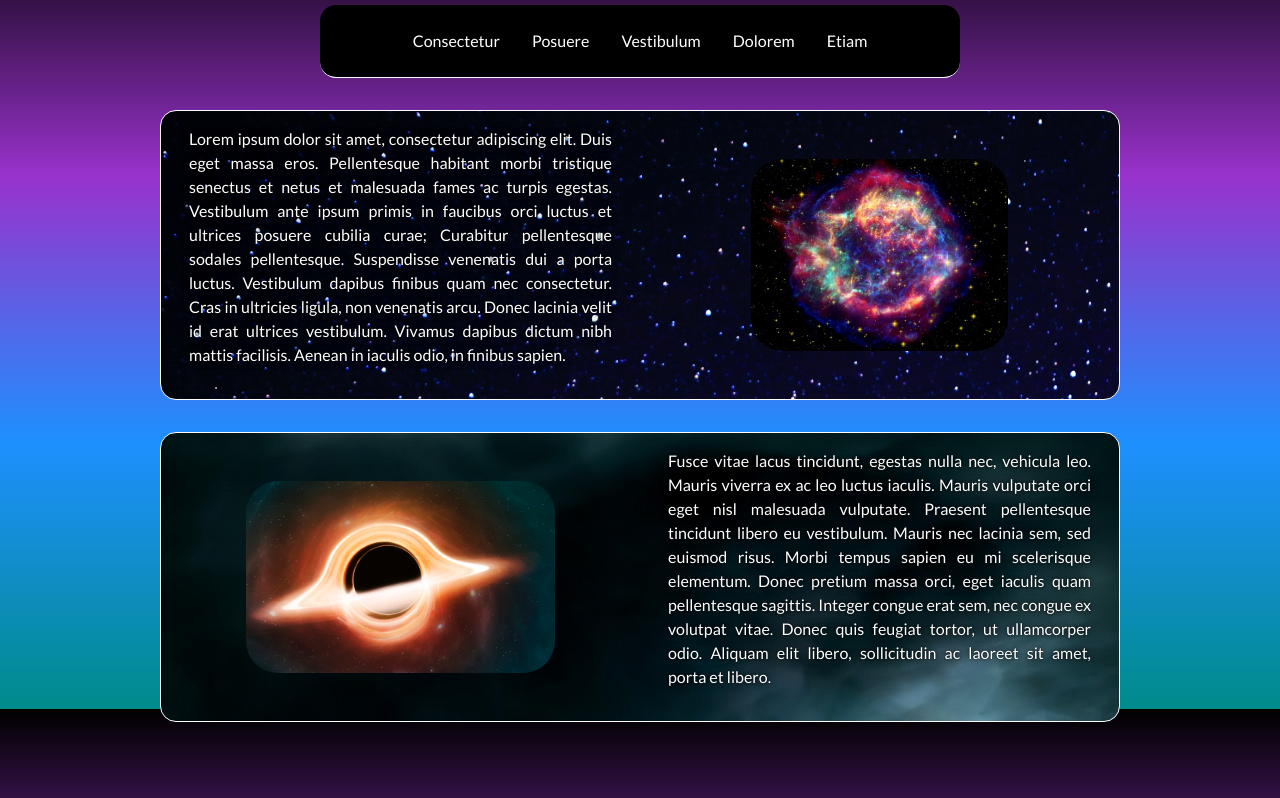
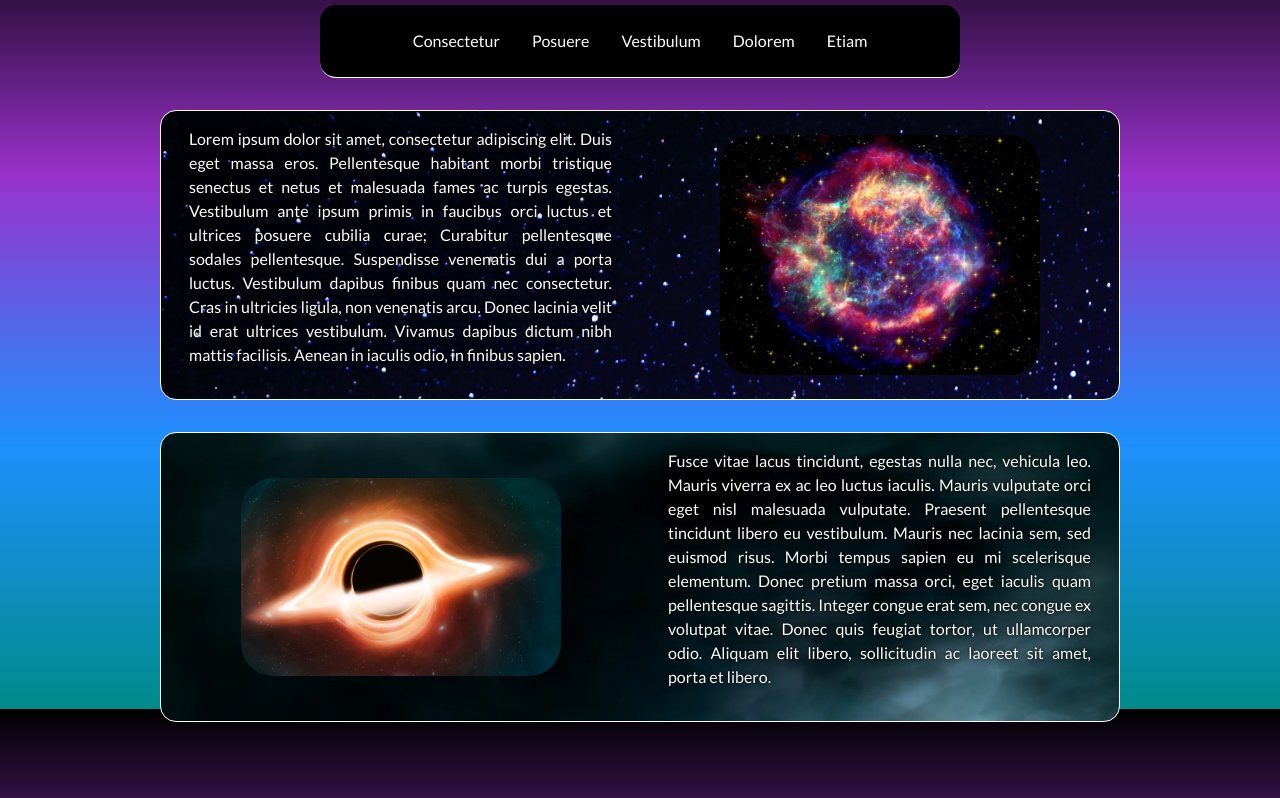
Before and after one commit to jol-tm/bootstrap-responsive-test, a plain HTML site: page index.html in a window 1280 px wide. Shown: the part 91-889 px from the top of the page. Drawn offline with nearby package versions, Linux system fonts and the light colour scheme.

Commit message:
Added img-fluid and a bit of code organization

```diff
--- a/index.html
+++ b/index.html
@@ -1,5 +1,5 @@
 <!DOCTYPE html>
-<html lang="pt-br">
+<html lang="en">
     <head>
         <meta charset="utf-8">
         <meta name="viewport" content="width=device-width, initial-scale=1.0">
@@ -36,12 +36,12 @@
                     <div class="col-lg-6 m-auto">
                         <p>Lorem ipsum dolor sit amet, consectetur adipiscing elit. Duis eget massa eros. Pellentesque habitant morbi tristique senectus et netus et malesuada fames ac turpis egestas. Vestibulum ante ipsum primis in faucibus orci luctus et ultrices posuere cubilia curae; Curabitur pellentesque sodales pellentesque. Suspendisse venenatis dui a porta luctus. Vestibulum dapibus finibus quam nec consectetur. Cras in ultricies ligula, non venenatis arcu. Donec lacinia velit id erat ultrices vestibulum. Vivamus dapibus dictum nibh mattis facilisis. Aenean in iaculis odio, in finibus sapien. </p>
                     </div>
-                    <div class="col-lg-6 m-auto"><img src="images/supernova.jpeg"></div>
+                    <div class="col-lg-6 m-auto"><img class="img-fluid" src="images/supernova.jpeg"></div>
                 </div>
             </div>
             <div class="container w-75 c-bg2">
                 <div class="row">
-                    <div class="col-lg-6 m-auto"><img src="images/blackhole.jpg"></div>
+                    <div class="col-lg-6 m-auto"><img class="img-fluid" src="images/blackhole.jpg"></div>
                     <div class="col-lg-6 m-auto">
                         <p>Fusce vitae lacus tincidunt, egestas nulla nec, vehicula leo. Mauris viverra ex ac leo luctus iaculis. Mauris vulputate orci eget nisl malesuada vulputate. Praesent pellentesque tincidunt libero eu vestibulum. Mauris nec lacinia sem, sed euismod risus. Morbi tempus sapien eu mi scelerisque elementum. Donec pretium massa orci, eget iaculis quam pellentesque sagittis. Integer congue erat sem, nec congue ex volutpat vitae. Donec quis feugiat tortor, ut ullamcorper odio. Aliquam elit libero, sollicitudin ac laoreet sit amet, porta et libero.</p>
                     </div>
@@ -50,8 +50,10 @@
         </main>
     </body>
     <footer>
-        <p>Made by <a href="https://github.com/jol-tm/">@jol-tm<svg xmlns="http://www.w3.org/2000/svg" width="16" height="16" fill="currentColor" class="bi bi-github" viewBox="0 0 16 16" style="margin-left: .3em;">
-            <path d="M8 0C3.58 0 0 3.58 0 8c0 3.54 2.29 6.53 5.47 7.59.4.07.55-.17.55-.38 0-.19-.01-.82-.01-1.49-2.01.37-2.53-.49-2.69-.94-.09-.23-.48-.94-.82-1.13-.28-.15-.68-.52-.01-.53.63-.01 1.08.58 1.23.82.72 1.21 1.87.87 2.33.66.07-.52.28-.87.51-1.07-1.78-.2-3.64-.89-3.64-3.95 0-.87.31-1.59.82-2.15-.08-.2-.36-1.02.08-2.12 0 0 .67-.21 2.2.82.64-.18 1.32-.27 2-.27s1.36.09 2 .27c1.53-1.04 2.2-.82 2.2-.82.44 1.1.16 1.92.08 2.12.51.56.82 1.27.82 2.15 0 3.07-1.87 3.75-3.65 3.95.29.25.54.73.54 1.48 0 1.07-.01 1.93-.01 2.2 0 .21.15.46.55.38A8.01 8.01 0 0 0 16 8c0-4.42-3.58-8-8-8"/>
-          </svg></a></p>
+        <p>Made by
+            <a href="https://github.com/jol-tm/">@jol-tm<svg xmlns="http://www.w3.org/2000/svg" width="16" height="16" fill="currentColor" class="bi bi-github" viewBox="0 0 16 16" style="margin-left: .3em;">
+            <path d="M8 0C3.58 0 0 3.58 0 8c0 3.54 2.29 6.53 5.47 7.59.4.07.55-.17.55-.38 0-.19-.01-.82-.01-1.49-2.01.37-2.53-.49-2.69-.94-.09-.23-.48-.94-.82-1.13-.28-.15-.68-.52-.01-.53.63-.01 1.08.58 1.23.82.72 1.21 1.87.87 2.33.66.07-.52.28-.87.51-1.07-1.78-.2-3.64-.89-3.64-3.95 0-.87.31-1.59.82-2.15-.08-.2-.36-1.02.08-2.12 0 0 .67-.21 2.2.82.64-.18 1.32-.27 2-.27s1.36.09 2 .27c1.53-1.04 2.2-.82 2.2-.82.44 1.1.16 1.92.08 2.12.51.56.82 1.27.82 2.15 0 3.07-1.87 3.75-3.65 3.95.29.25.54.73.54 1.48 0 1.07-.01 1.93-.01 2.2 0 .21.15.46.55.38A8.01 8.01 0 0 0 16 8c0-4.42-3.58-8-8-8"/></svg>
+            </a>
+        </p>
     </footer>
 </html>
--- a/style.css
+++ b/style.css
@@ -63,8 +63,10 @@ p {
 }
 
 img {
-    max-height: 12em; height: 40vw;
-    margin: 1em; margin-left: auto; margin-right: auto;
+    width: 20em;
+    margin: 1em;
+    margin-left: auto;
+    margin-right: auto;
     border-radius: 2em;
     transition-duration: .3s;
 }
@@ -74,7 +76,8 @@ img:hover {
 
 footer p {
     text-align: center;
-    margin-top: 5em; margin-bottom: 0;
+    margin-top: 5em;
+    margin-bottom: 0;
     padding: 1rem;
     background-color: var(--c2);
 }
```
